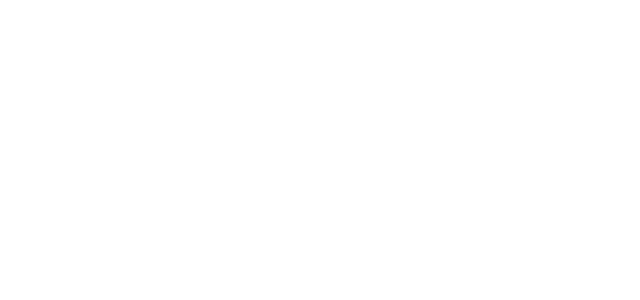
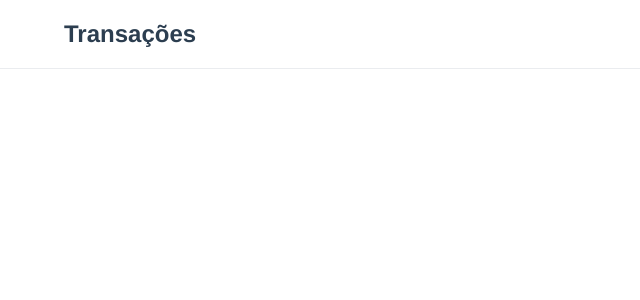
Before and after one commit to Hggo/transactions-vue, a Vue app: page / in a window 1280 px wide. Shown: the top 300 px of the page, without its empty margins (0-640 px from the left). Built offline with nearby package versions, Linux system fonts and the light colour scheme.

Commit message:
Add nav component

```diff
--- a/src/App.vue
+++ b/src/App.vue
@@ -1,7 +1,6 @@
 <template>
   <div id="app">
-    <div id="nav">
-    </div>
+    <Nav></Nav>
     <router-view/>
   </div>
 </template>
@@ -15,16 +14,19 @@
   color: #2c3e50;
 }
 
-#nav {
-  padding: 30px;
-
-  a {
-    font-weight: bold;
-    color: #2c3e50;
-
-    &.router-link-exact-active {
-      color: #42b983;
-    }
-  }
+body {
+  margin: 0px;
 }
 </style>
+
+<script lang="ts">
+import { Component, Vue } from 'vue-property-decorator'
+import Nav from '@/components/Nav.vue'
+
+@Component({
+  components: {
+    Nav
+  }
+})
+export default class App extends Vue {}
+</script>
--- /dev/null
+++ b/src/components/Nav.vue
@@ -0,0 +1,13 @@
+<template>
+  <div class="nav">
+    <h2>Transações</h2>
+  </div>
+</template>
+
+<style scoped lang="less">
+    .nav {
+        text-align: left;
+        padding-left: 5vw;
+        border-bottom: 1px solid #eaecef;
+    }
+</style>
```
